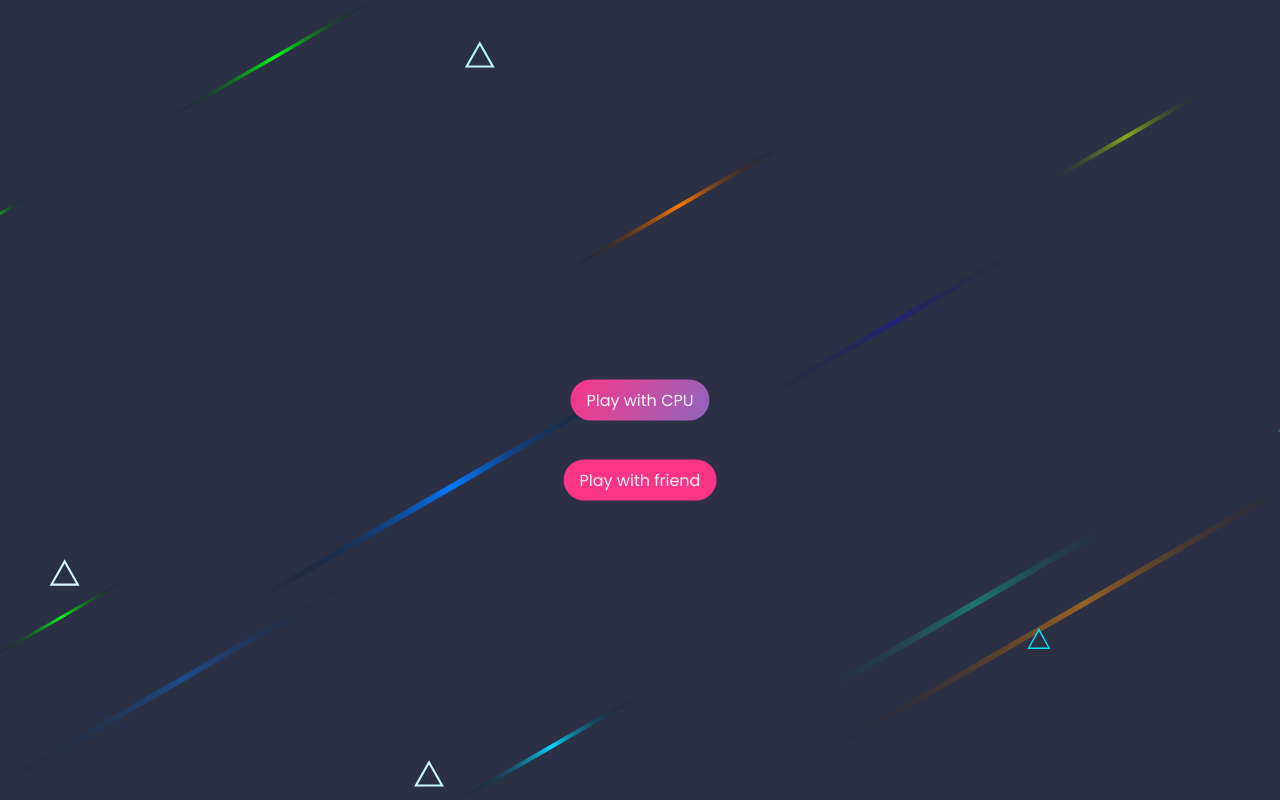
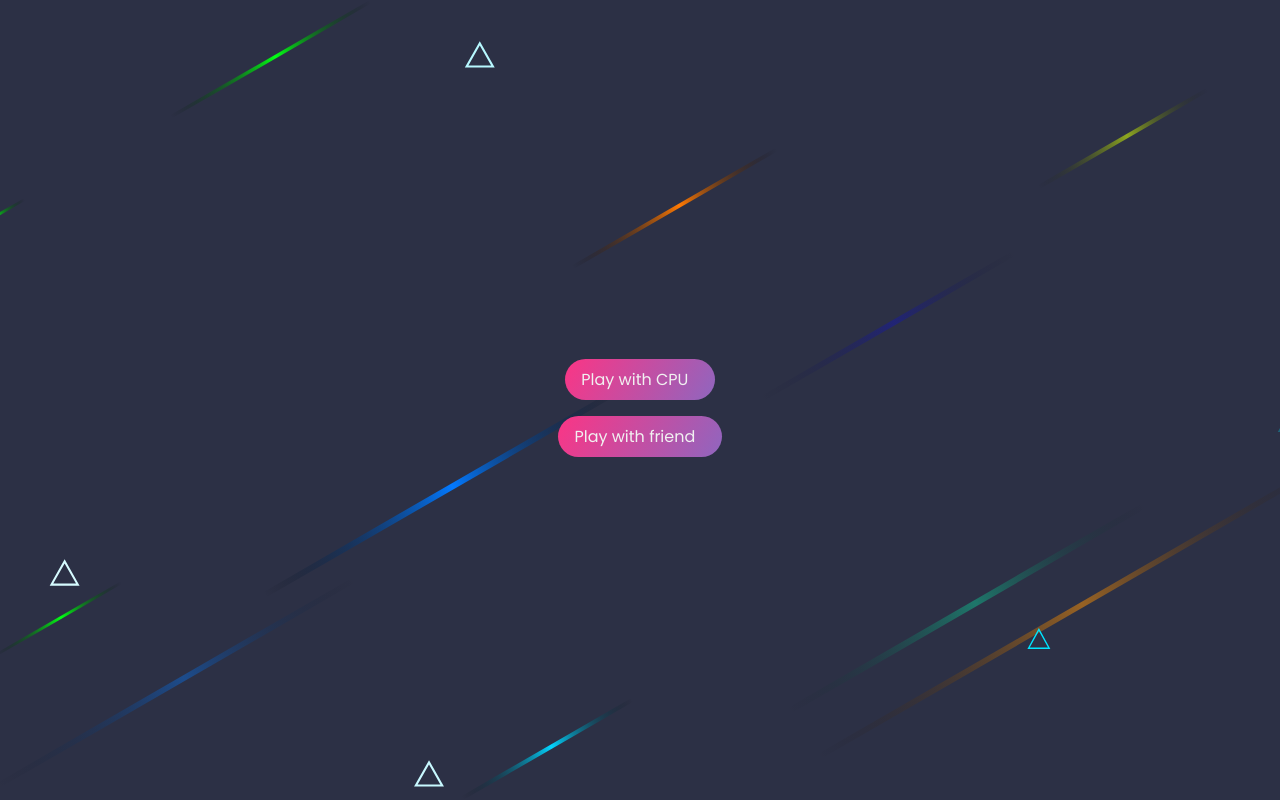
Before and after one commit to Pakdel11/rpsV, a website: page public/index.html in a window 1280 px wide. Drawn offline with nearby package versions, Linux system fonts and the light colour scheme.

Commit message:
changed styles

```diff
--- a/public/app.js
+++ b/public/app.js
@@ -39,9 +39,10 @@ function startTheGame() {
     //         document.getElementById("counter").innerText = i;
     //     }, i * 1000);
 
-    // }
-    document.getElementById("startBtn").style.cssText = "height: 0; opacity: 0;";
-    document.querySelector(".multy-player").style.cssText = "height: 0; opacity: 0;";
+    // // }
+    // document.getElementById("startBtn").style.cssText = "height: 0; opacity: 0;";
+    // document.querySelector(".multy-player").style.cssText = "height: 0; opacity: 0;";
+    document.querySelector(".btns-home").style.cssText = "height: 0; opacity: 0;";
     // setTimeout(() => {
         document.getElementById("counter").style.cssText = "height: 0; opacity: 0;";
         document.querySelector(".resolt").style.cssText = "opacity: 1; height: 50%; bottom: 5%; margin-bottom: 10%;";
--- a/public/index.html
+++ b/public/index.html
@@ -24,12 +24,12 @@
     <main id="main">
         <h1 id="counter"></h1>
         <div class="bg" id="bg">
-            <div class="btns-hom">
+            <div class="btns-home">
 
-                <button id="startBtn" class="start-btn">Play with CPU
-                    <!-- <i class="fas fa-long-arrow-alt-right"></i> -->
-                </button>
-                <a href="multy/index.html" class="multy-player">Play with friend </a>
+                <a id="startBtn" class="start-btn">Play with CPU
+                    <i class="fas fa-long-arrow-alt-right"></i>
+                </a>
+                <a href="multy/index.html" class="multy-player">Play with friend  <i class="fas fa-long-arrow-alt-right"></i></a>
             </div>
             <div id="container" class="container">
                 <div class="btn-cont">
--- a/public/style.css
+++ b/public/style.css
@@ -59,58 +59,48 @@ main {
     outline: none;
 }
 
-#startBtn {
+.btns-home{
     position: absolute;
-    top: 50%;
-    left: 50%;
+    right: 0;
+    left: 0;
+    display: flex;
+    justify-content: center;
+    align-items: center;
+    flex-direction: column;
+    height: 100%;
+    width: 100%;
+    z-index: 4;
+}
+#startBtn, .multy-player {
+
     font-size: 1rem;
-    transform: translate(-50%, -50%);
+    margin-top: 1rem;
     background: linear-gradient(120deg, #fb3585, #8F66BF);
     border-radius: 50px;
     padding: 0.5rem 1rem;
+    width: fit-content;
     color: var(--white);
     cursor: pointer;
-    height: fit-content;
     opacity: 1;
+    text-decoration: none;
     transition: 0.3s ease-in-out;
     border: none;
     outline: none;
-    z-index: 4;
 
 }
-.multy-player{
-    position: absolute;
-    top: 60%;
-    left: 50%;
-    font-size: 1rem;
-    transform: translate(-50%, -50%);
-    background: #fb3585;
-    text-decoration: none;
-    border-radius: 50px;
-    padding: 0.5rem 1rem;
-    color: var(--white);
-    cursor: pointer;
-    height: fit-content;
-    opacity: 1;
-    transition: 0.3s ease-in-out;
-    border: none;
-    outline: none;
-    z-index: 4;
-
-}
-.start-btn .fas{
+.start-btn .fas, .multy-player .fas{
     color: var(--white);
     font-size: 1rem;
     opacity: 0;
     margin-left: -10px;
 
 }
-.start-btn:hover > .fas{
+.start-btn:hover > .fas, .multy-player:hover > .fas{
     margin-left: 0;
     opacity: 1;
 
 }
-#startBtn:hover {
+#startBtn:hover, .multy-player:hover {
     background: linear-gradient(120deg, #8F66BF, #fb3585);
     transition: 0.3s;
     color:var(--bg);
@@ -299,7 +289,7 @@ main {
     right: 0;
     margin: auto;
     color: white;
-    background: url(73990.png)no-repeat, linear-gradient(120deg, lightblue, lightcoral);
+    /* background: url(73990.png)no-repeat, linear-gradient(120deg, lightblue, lightcoral); */
     border-radius: 5px;
     background-size: cover;
     background-position: center;
@@ -454,9 +444,7 @@ main {
         margin-top: 40px;
     }
 
-    #startBtn {
-        font-size: 20px;
-    }
+
 
     #cont {
         height: 100px;
@@ -551,4 +539,9 @@ main {
         color: var(--white);
     }
 
+    #startBtn, .multy-player{
+        width: 80%;
+        text-align: center;
+    }
+
 }
```
